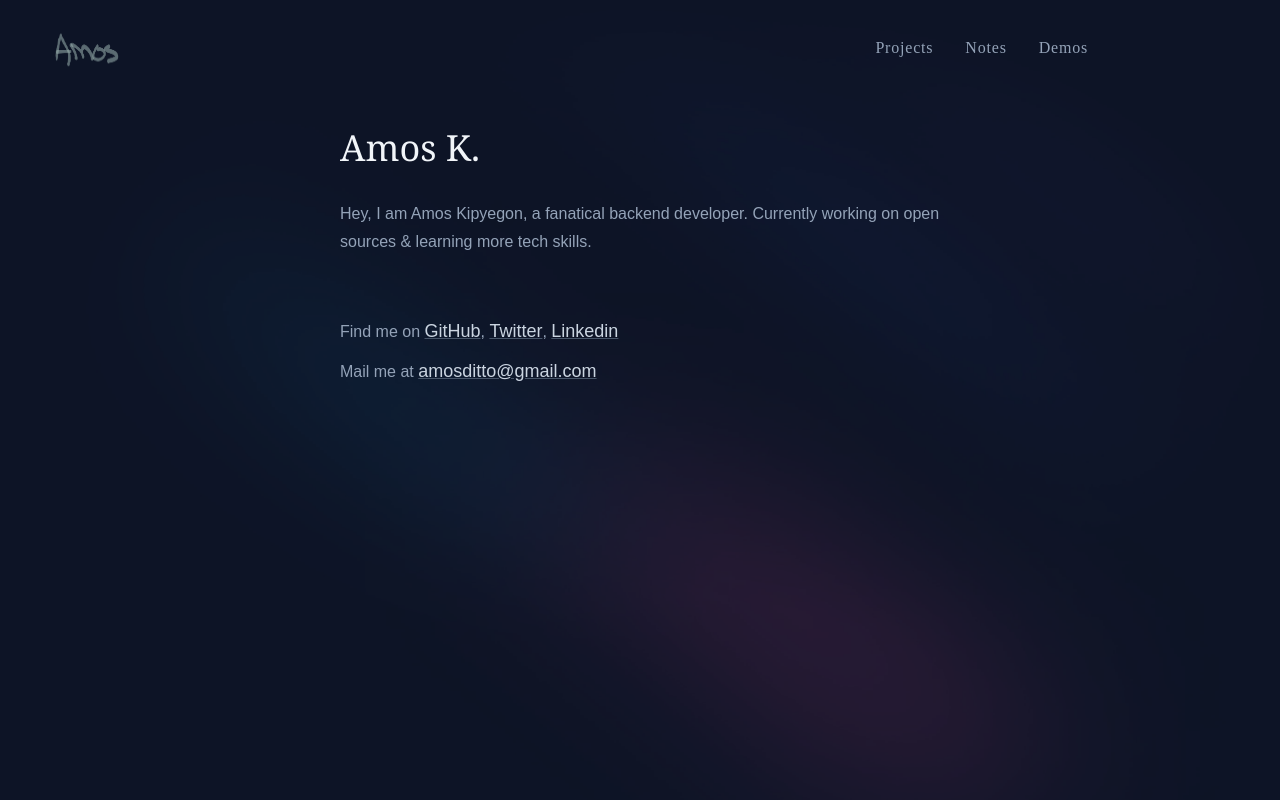
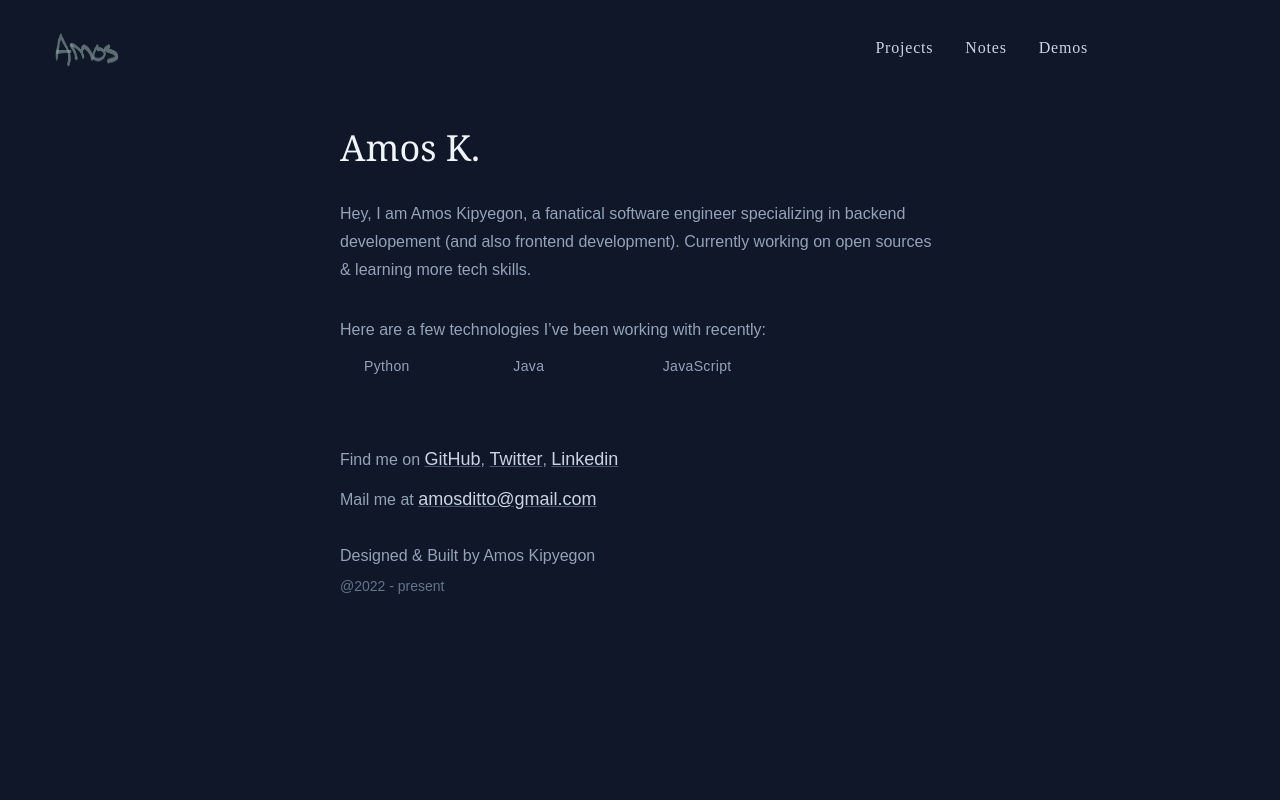
Before and after one commit to amoskipyegon1/AmosDev, a Nuxt app: page / in a window 1280 px wide. Built offline with nearby package versions, Linux system fonts and the light colour scheme.

Commit message:
update on profile features & projects

```diff
--- a/app.vue
+++ b/app.vue
@@ -64,12 +64,9 @@ body {
 }
 
 .app {
-  background-image: url('@/assets/img/hero-dark@90.a7a063e8f9d179fbd72b0b735c5797b7.jpg');
-  background-size: 100% 100%;
-  background-repeat: no-repeat;
   @apply bg-slate-900;
 }
 .page-bg {
-  @apply bg-slate-900 opacity-60;
+  @apply bg-slate-900 opacity-80;
 }
 </style>
--- a/components/designs/NavBar.vue
+++ b/components/designs/NavBar.vue
@@ -1,17 +1,17 @@
 <template>
     <div class="w-full h-full gap-8 sm:pl-4 pr-2 sm:pr-6 lg:pr-20 flex flex-row justify-between items-center">
-        <div class="logo h-full flex items-center">
+        <NuxtLink to="/" class="logo h-full flex items-center">
             <img src="@/assets/img/signature.png" alt="i" class="w-[6rem] sm:w-[8rem] h-[3rem]">
-        </div>
+        </NuxtLink>
         <div class="right flex flex-row items-center gap-6 sm:gap-8">
-            <div class="essential-links flex flex-row items-center gap-6 sm:gap-8">
-                <div class="link">
+            <div class="essential-links flex flex-row items-center gap-6 sm:gap-8 text-slate-300">
+                <NuxtLink to="/projects" class="link">
                     <div class="i-mdi-lightbulb" />
                     <h4>Projects</h4>
                     <div class="drop-down-link">
                         <span>Projects</span>
                     </div>
-                </div>
+                </NuxtLink>
                 <div class="link">
                     <div class="i-mdi-post" />
                     <h4>Notes</h4>
@@ -53,8 +53,13 @@
 
 <style scoped>
 
+.router-link-active.link {
+    @apply text-slate-100;
+}
+
 .essential-links .link {
-    @apply relative flex items-center justify-center font-normal tracking-wider hover:text-slate-200 cursor-pointer;
+    @apply relative flex items-center justify-center font-normal tracking-wider cursor-pointer;
+    @apply hover:text-slate-100;
 }
 .essential-links .link div:first-child {
     @apply block sm:hidden text-xl;
@@ -73,7 +78,7 @@
     @apply opacity-100 visible sm:invisible;
 }
 .other-links .link {
-    @apply relative text-xl cursor-pointer hover:text-slate-200 flex items-center justify-center;
+    @apply relative text-xl cursor-pointer text-slate-300 hover:text-slate-100 flex items-center justify-center;
 }
 
 .other-links .link .drop-down-link {
--- a/layouts/default.vue
+++ b/layouts/default.vue
@@ -8,5 +8,20 @@
         <main class="w-full flex items-center justify-center">
             <slot></slot>
         </main>
+        <footer class="flex justify-center items-center pt-6">
+            <div class="footer-container w-[90%] sm:w-[500px] md:w-[500px] lg:w-[600px] flex items-start flex-col gap-2">
+                <h3>Designed & Built by Amos Kipyegon</h3>
+                <p class="text-slate-500 text-sm">@2022 - present</p>
+            </div>
+        </footer>
     </div>
 </template>
+
+<style scoped>
+footer {
+    font-family: "Arial";
+}
+.footer-container {
+    transition: width 300ms ease;
+}
+</style>
--- a/pages/index.vue
+++ b/pages/index.vue
@@ -6,9 +6,28 @@
             </div>
             <article class="w-full">
                 <p>
-                    Hey, I am Amos Kipyegon, a fanatical backend developer. Currently working on open sources &
+                    Hey, I am Amos Kipyegon, a fanatical software engineer specializing in backend developement (and also frontend development). Currently working on open sources &
                     learning more tech skills.
                 </p>
+                <div class="tech-stacks w-full py-2 flex flex-col gap-3">
+                    <h3>Here are a few technologies I’ve been working with recently:</h3>
+                    <div class="languages w-[90%] sm:w-[80%] flex-col flex gap-2 px-4">
+                        <ul class="w-full grid grid-cols-3 gap-y-3">
+                            <li>
+                                <div class="i-mdi-language-python icon"></div>
+                                <p>Python</p>
+                            </li>
+                            <li>
+                                <div class="i-mdi-language-java icon"></div>
+                                <p>Java</p>
+                            </li>
+                            <li>
+                                <div class="i-mdi-language-javascript icon"></div>
+                                <p>JavaScript</p>
+                            </li>
+                        </ul>
+                    </div>
+                </div>
                 <div class="social-media leading-10 w-full pt-8">
                     <p>
                         Find me on
@@ -18,7 +37,7 @@
                     </p>
                     <p>
                         Mail me at
-                        <a href="https://amosditto@gmail.com">amosditto@gmail.com</a>
+                        <a href="mailto:amosditto@gmail.com">amosditto@gmail.com</a>
                     </p>
                 </div>
             </article>
@@ -33,9 +52,19 @@
 }
 article {
     font-family: Arial;
-    @apply leading-7 flex flex-col gap-6 text-base;
+    @apply leading-7 flex flex-col gap-6 text-base text-slate-400;
 }
 .social-media p a {
     @apply underline text-lg decoration-slate-600 text-slate-300;
+    @apply hover:text-slate-100;
+}
+.tech-stacks ul li {
+    @apply flex flex-row items-center gap-2 text-sm tracking-wide;
+}
+.tech-stacks ul li .icon {
+    @apply text-3xl;
+}
+.tech-stacks .languages {
+    transition: width 300ms ease;
 }
 </style>
--- /dev/null
+++ b/pages/projects.vue
@@ -0,0 +1,31 @@
+<template>
+    <main class="w-full flex items-center justify-center pt-8">
+        <section class="context">
+            <header class="w-full flex text-start flex-col gap-2">
+                <h3 class="text-4xl font-normal text-slate-200 tracking-wide">Projects</h3>
+                <p class="text-base italic text-slate-400">List of projects that I am proud of</p>
+            </header>
+            <article class="w-full flex flex-col gap-4">
+                <div class="container w-full flex flex-col gap-2">
+                    <h3 class="text-lg text-slate-300">Upcoming</h3>
+                    <div class="upcoming w-full">
+
+                    </div>
+                </div>
+            </article>
+        </section>
+    </main>
+</template>
+
+<style scoped>
+
+.context {
+    font-family: Arial;
+    @apply w-[90%] sm:w-[550px] md:w-[580px] lg:w-[600px] flex flex-col gap-y-10;
+    @apply text-slate-300;
+    transition: width 300ms ease;
+}
+.context header h3 {
+    font-family: 'Arial';
+}
+</style>
```
